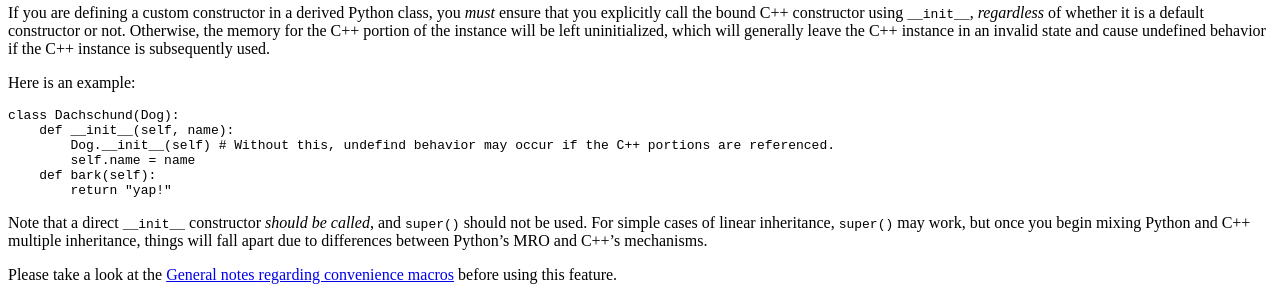
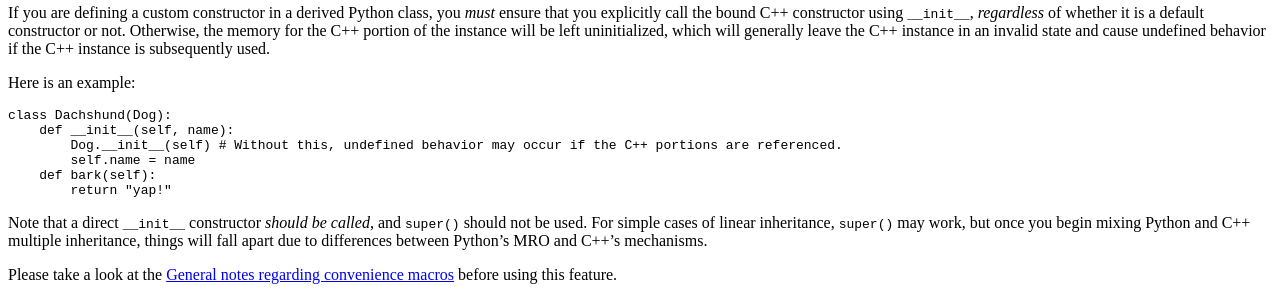
Before and after one commit to pybind/pybind11, a Sphinx documentation site: the page built from docs/advanced/classes.rst, in a window 1280 px wide and 900 px high, scrolled down 2510 px. Shown: the part 152-452 px from the top of the window. Built offline with Sphinx 7.4.7 and the Read the Docs theme 2.0.0, drawn with Linux system fonts in a browser that asks for light colours.

Commit message:
another typo

```diff
--- a/docs/advanced/classes.rst
+++ b/docs/advanced/classes.rst
@@ -155,9 +155,9 @@ Here is an example:
 
 .. code-block:: python
 
-    class Dachschund(Dog):
+    class Dachshund(Dog):
         def __init__(self, name):
-            Dog.__init__(self) # Without this, undefind behavior may occur if the C++ portions are referenced.
+            Dog.__init__(self) # Without this, undefined behavior may occur if the C++ portions are referenced.
             self.name = name
         def bark(self):
             return "yap!"
```
